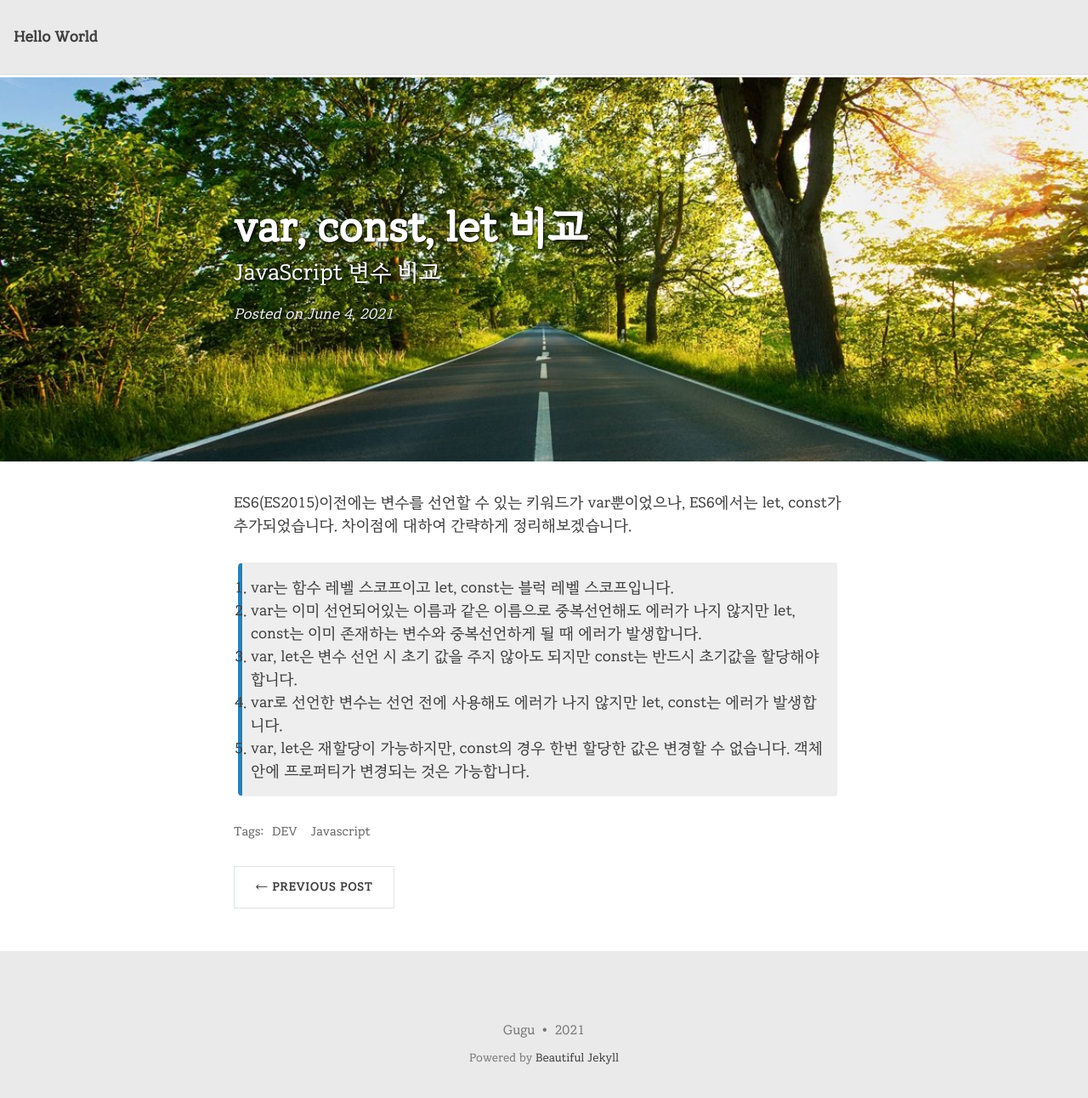
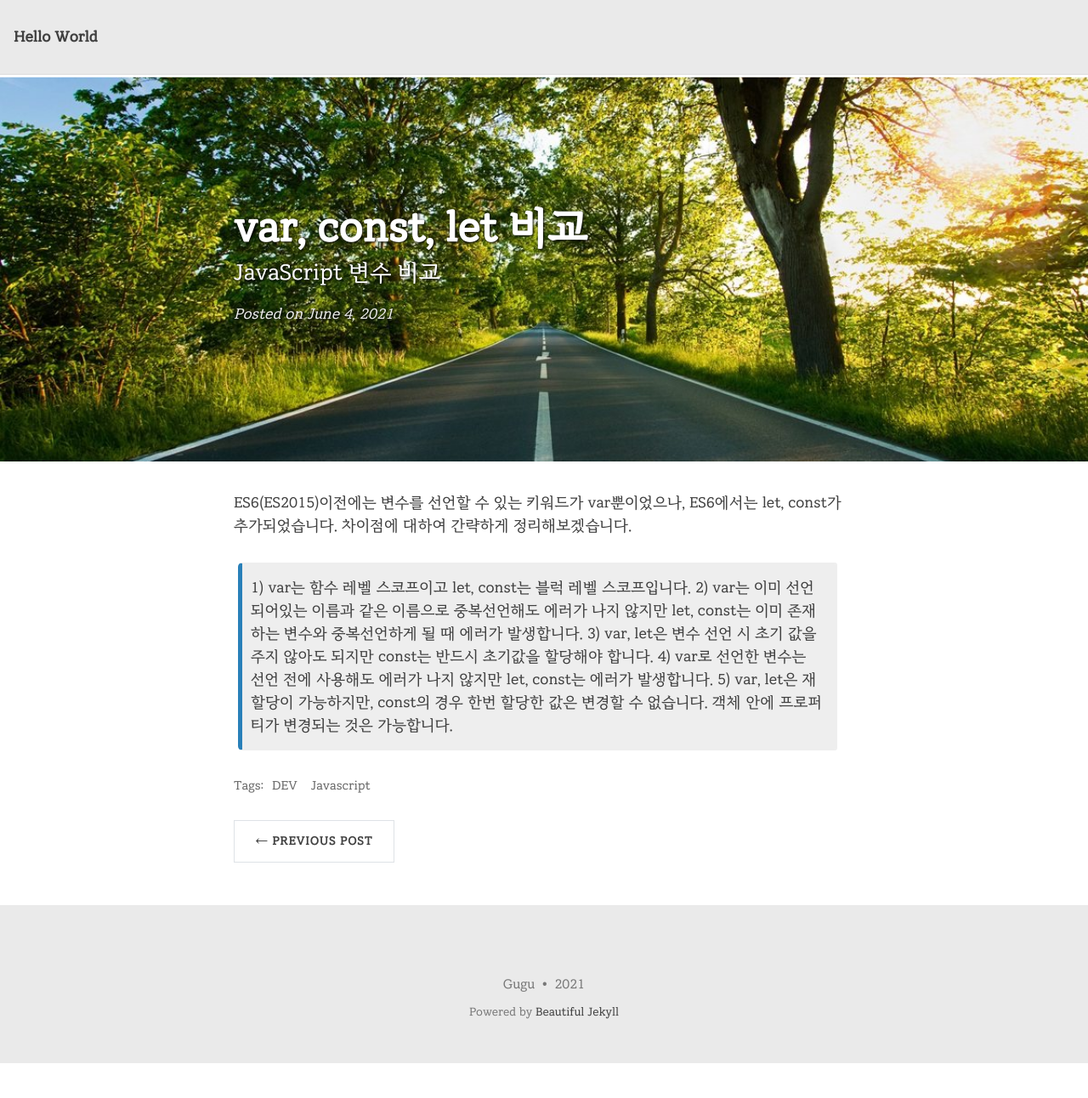
Before and after one commit to 1stGugu/1stGugu.github.io, a Jekyll site: the page built from _posts/2021-06-04-variable.md, in a window 1280 px wide and 1305 px high. Shown: the top 1292 px of the window at 85% size. Built offline with Jekyll 4.4.1, drawn with Linux system fonts in a browser that asks for light colours; nearby versions of some CDN libraries.

Commit message:
Update 2021-06-04-variable.md

```diff
--- a/_posts/2021-06-04-variable.md
+++ b/_posts/2021-06-04-variable.md
@@ -13,8 +13,8 @@ comments: true
 ES6(ES2015)이전에는 변수를 선언할 수 있는 키워드가 var뿐이었으나, ES6에서는 let, const가 추가되었습니다. 차이점에 대하여 간략하게 정리해보겠습니다.
 
 {: .box-note}
-1. var는 함수 레벨 스코프이고 let, const는 블럭 레벨 스코프입니다.
-2. var는 이미 선언되어있는 이름과 같은 이름으로 중복선언해도 에러가 나지 않지만 let, const는 이미 존재하는 변수와 중복선언하게 될 때 에러가 발생합니다.
-3. var, let은 변수 선언 시 초기 값을 주지 않아도 되지만 const는 반드시 초기값을 할당해야 합니다.
-4. var로 선언한 변수는 선언 전에 사용해도 에러가 나지 않지만 let, const는 에러가 발생합니다.
-5. var, let은 재할당이 가능하지만, const의 경우 한번 할당한 값은 변경할 수 없습니다. 객체 안에 프로퍼티가 변경되는 것은 가능합니다.
+1) var는 함수 레벨 스코프이고 let, const는 블럭 레벨 스코프입니다.
+2) var는 이미 선언되어있는 이름과 같은 이름으로 중복선언해도 에러가 나지 않지만 let, const는 이미 존재하는 변수와 중복선언하게 될 때 에러가 발생합니다.
+3) var, let은 변수 선언 시 초기 값을 주지 않아도 되지만 const는 반드시 초기값을 할당해야 합니다.
+4) var로 선언한 변수는 선언 전에 사용해도 에러가 나지 않지만 let, const는 에러가 발생합니다.
+5) var, let은 재할당이 가능하지만, const의 경우 한번 할당한 값은 변경할 수 없습니다. 객체 안에 프로퍼티가 변경되는 것은 가능합니다.
```
